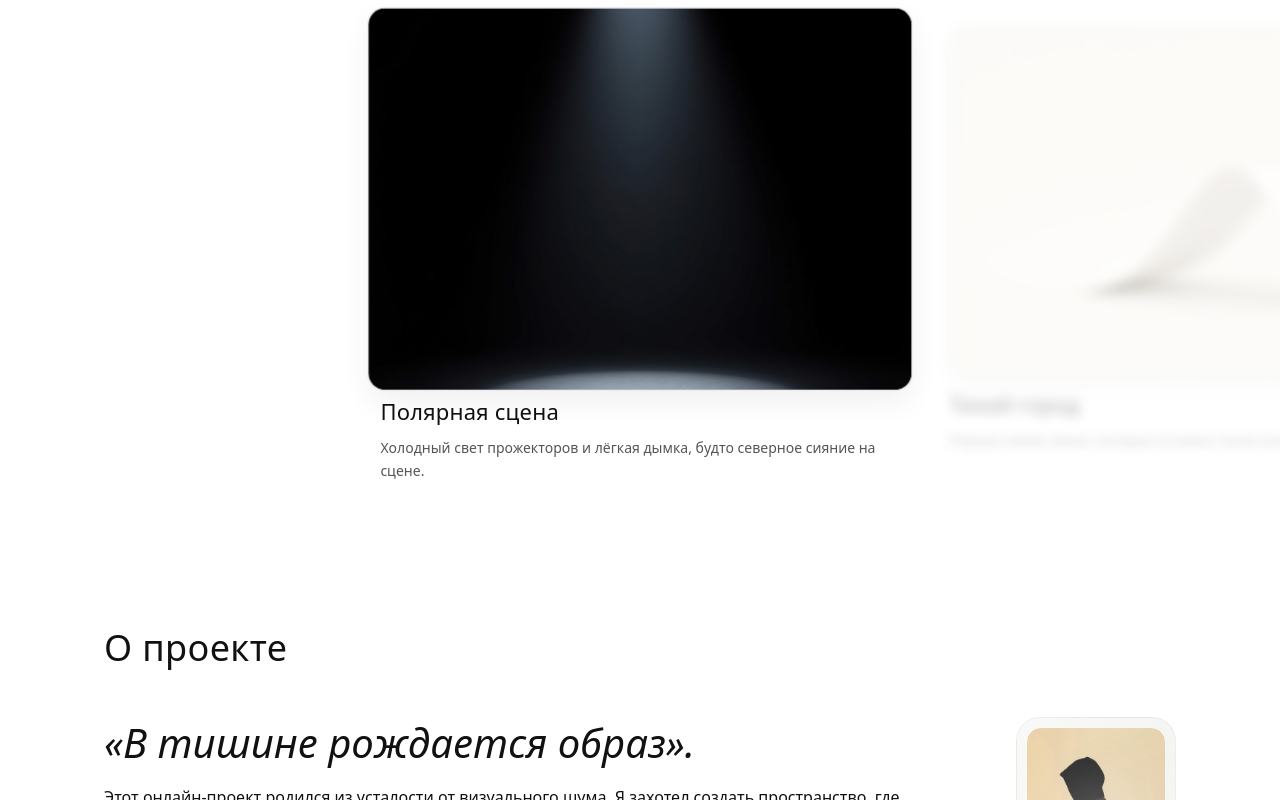
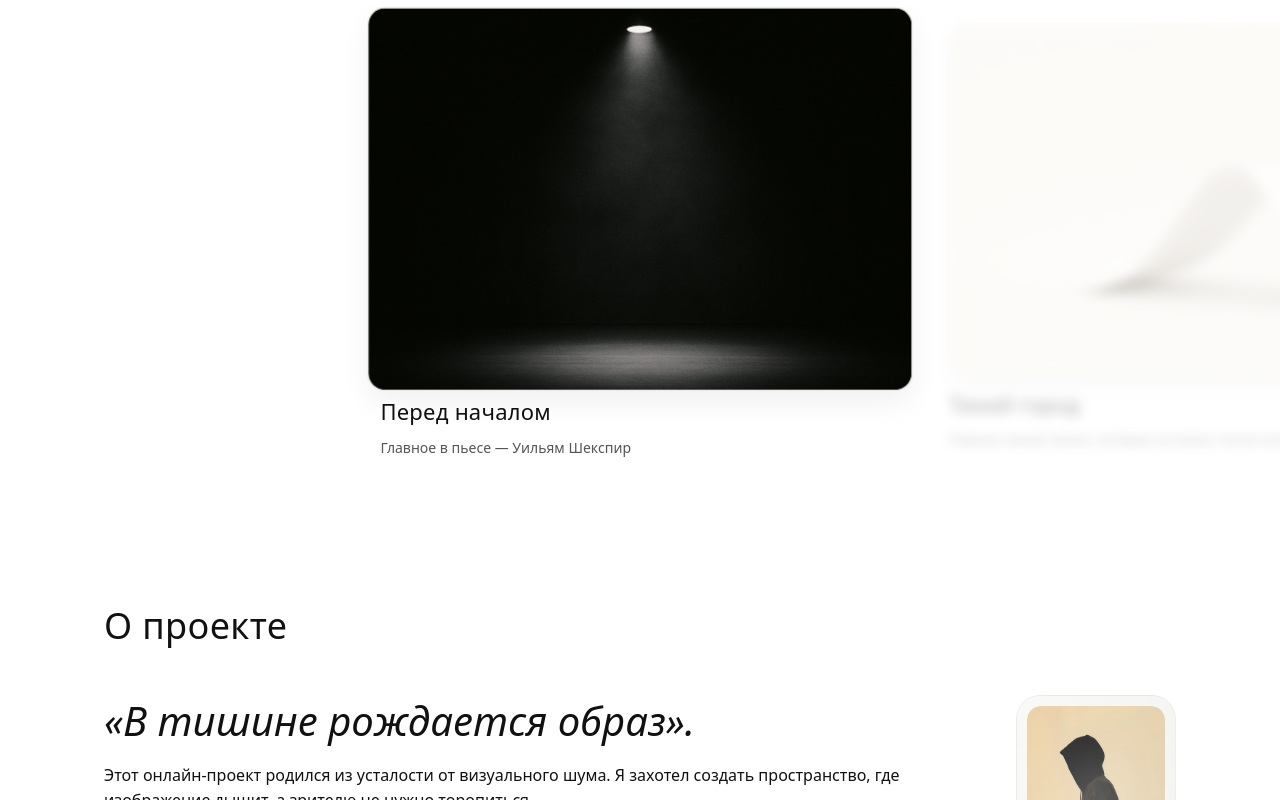
Before and after one commit to ALDYNEC-07/SALGER-ART, a Next.js app: page / in a window 1280 px wide. Shown: the part 997-1797 px from the top of the page. Built offline with nearby package versions, Linux system fonts and the light colour scheme.

Commit message:
Первая картина с сериями готова

```diff
--- a/src/data/seriesCollection.ts
+++ b/src/data/seriesCollection.ts
@@ -30,37 +30,37 @@ export type SeriesEntry = {
 
 export const seriesCollection: SeriesEntry[] = [
   {
-    slug: "polyarnaya-scena",
-    title: "Полярная сцена",
-    meta: "Холодный свет прожекторов и лёгкая дымка, будто северное сияние на сцене.",
-    year: "Цифровая серия, 2024",
-    intro: "Сцена наполнена туманом и холодным светом, который расчерчивает пространство. Кажется, что свет вот-вот сменится движением актёров, но момент остановлен.",
-    coverImage: scenaImage,
-    coverAlt: "Картина из серии «Полярная сцена»: прожекторы подсвечивают пространство на темном фоне",
+    slug: "pered-nachalom",
+    title: "Перед началом",
+    meta: "Главное в пьесе — Уильям Шекспир",
+    year: "Серия, 2024",
+    intro: "Сцена пуста лишь для тех, кто смотрит невнимательно",
+    coverImage: ProjectorImage,
+    coverAlt: "Картина из серии «Перед началом»: прожекторы подсвечивают пространство на темном фоне",
     works: [
       {
-        title: "Полярная тишина",
-        meta: "Холодное свечение, будто северное сияние застыло в кадре.",
-        image: scenaImage,
-        alt: "Полотно «Полярная тишина»: мягкий свет прожекторов на тёмном фоне",
+        title: "Перед началом",
+        meta: "Главное в пьесе — Уильям Шекспир",
+        image: ProjectorImage,
+        alt: "Перед началом",
       },
       {
         title: "Вдох",
-        meta: "«Уважение вызывает находящийся на арене борьбы человек…» — Теодор Рузвельт",
+        meta: "Уважение вызывает находящийся на арене борьбы человек… — Теодор Рузвельт",
         image: WdokhImage,
-        alt: "Сцена на природе",
+        alt: "Вдох",
       },
       {
         title: "Театр",
-        meta: "«Весь мир — театр, а люди в нём — актёры.» — Уильям Шекспир",
+        meta: "Весь мир — театр, а люди в нём — актёры — Уильям Шекспир",
         image: TeatrImage,
         alt: "Театр",
       },
       {
-        title: "Перед началом",
-        meta: "“Главное в пьесе” — Уильям Шекспир",
-        image: ProjectorImage,
-        alt: "Прожектор",
+        title: "После аплодисментов",
+        meta: "Искусство — это не то, что видно, а то, что остаётся, когда всё уже исчезло - Жан Кокто",
+        image: scenaImage,
+        alt: "После аплодисментов",
       },
     ],
   },
```
